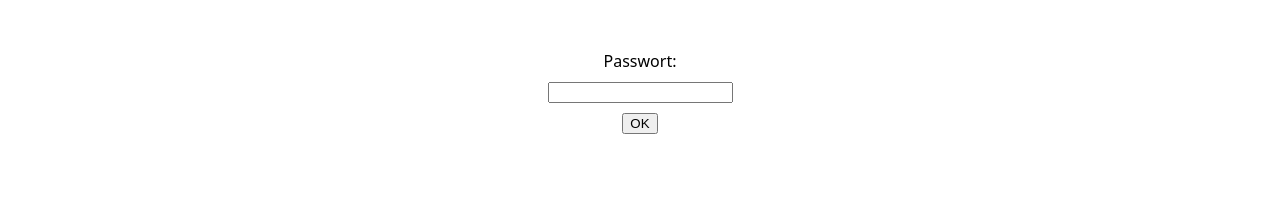
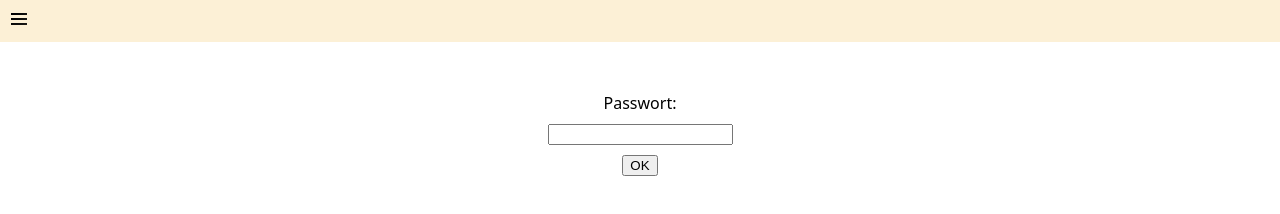
Before and after one commit to LostgamerFJ/Quotes, a plain HTML site: page Admin/index.html in a window 1280 px wide. Drawn offline with Linux system fonts and the light colour scheme; files whose address does not match are found by name.

Commit message:
updated admin index.html

```diff
--- a/Admin/index.html
+++ b/Admin/index.html
@@ -8,6 +8,10 @@
         <link rel="stylesheet" href="/style.css">
     </head>
     <body data-role="Admin">
+        <div class="header">
+            <button class="btn-seamless" id="menuBtn"></button>
+        </div>
+
         <div id="AdminLogin" class="login active">
             <label for="password">Passwort:</label>
             <input type="password" id="password" name="password" required>
```
Also changed, not shown: index.html (+1 -2 lines).
